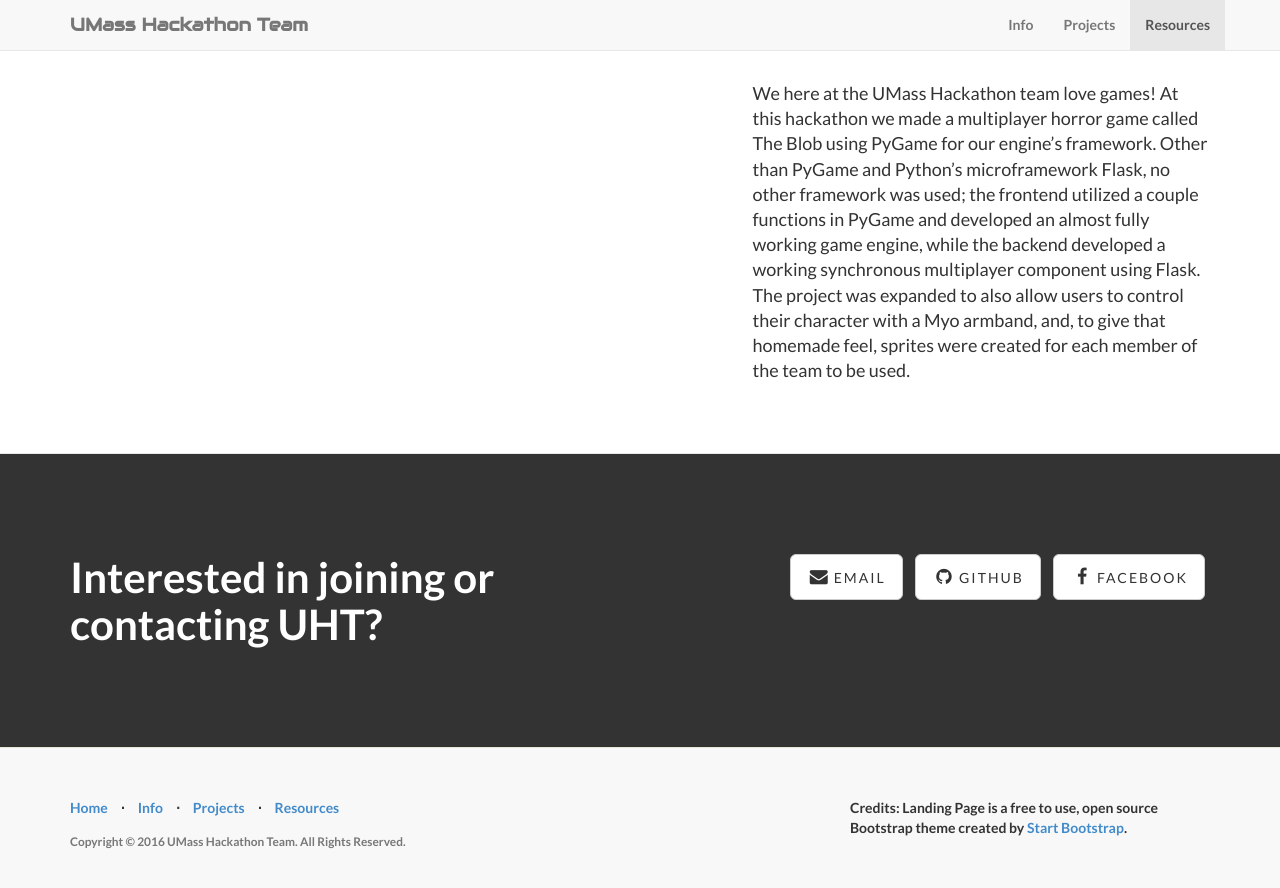
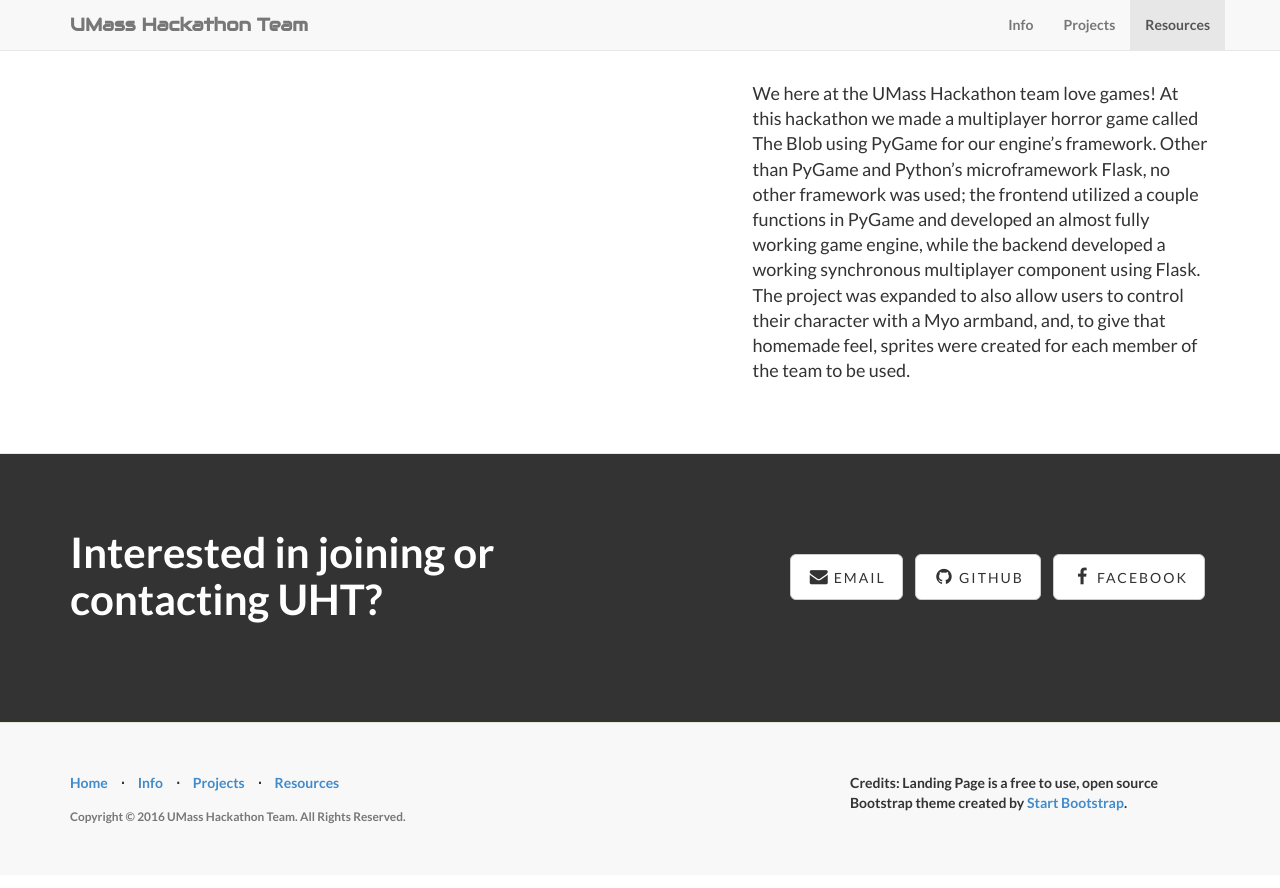
Before and after one commit to UMassHackathonTeam/UMassHackathonTeam.github.io, a Jekyll site: the page built from index.html, in a window 1280 px wide and 900 px high, scrolled down 3552 px. Shown: the top 888 px of the window. Built offline with Jekyll 4.4.1, drawn with Linux system fonts in a browser that asks for light colours.

Commit message:
Update contact.html

```diff
--- a/_includes/contact.html
+++ b/_includes/contact.html
@@ -4,7 +4,7 @@
 
 			<div class="row">
 				<div class="col-lg-6">
-					<h2 class=light-text stlye=margin-top:-25px>Interested in joining or contacting UHT?</h2>
+					<h2 class=light-text style=margin-top:-25px>Interested in joining or contacting UHT?</h2>
 				</div>
 				<div class="col-lg-6">
 					<ul class="list-inline banner-social-buttons">
```
